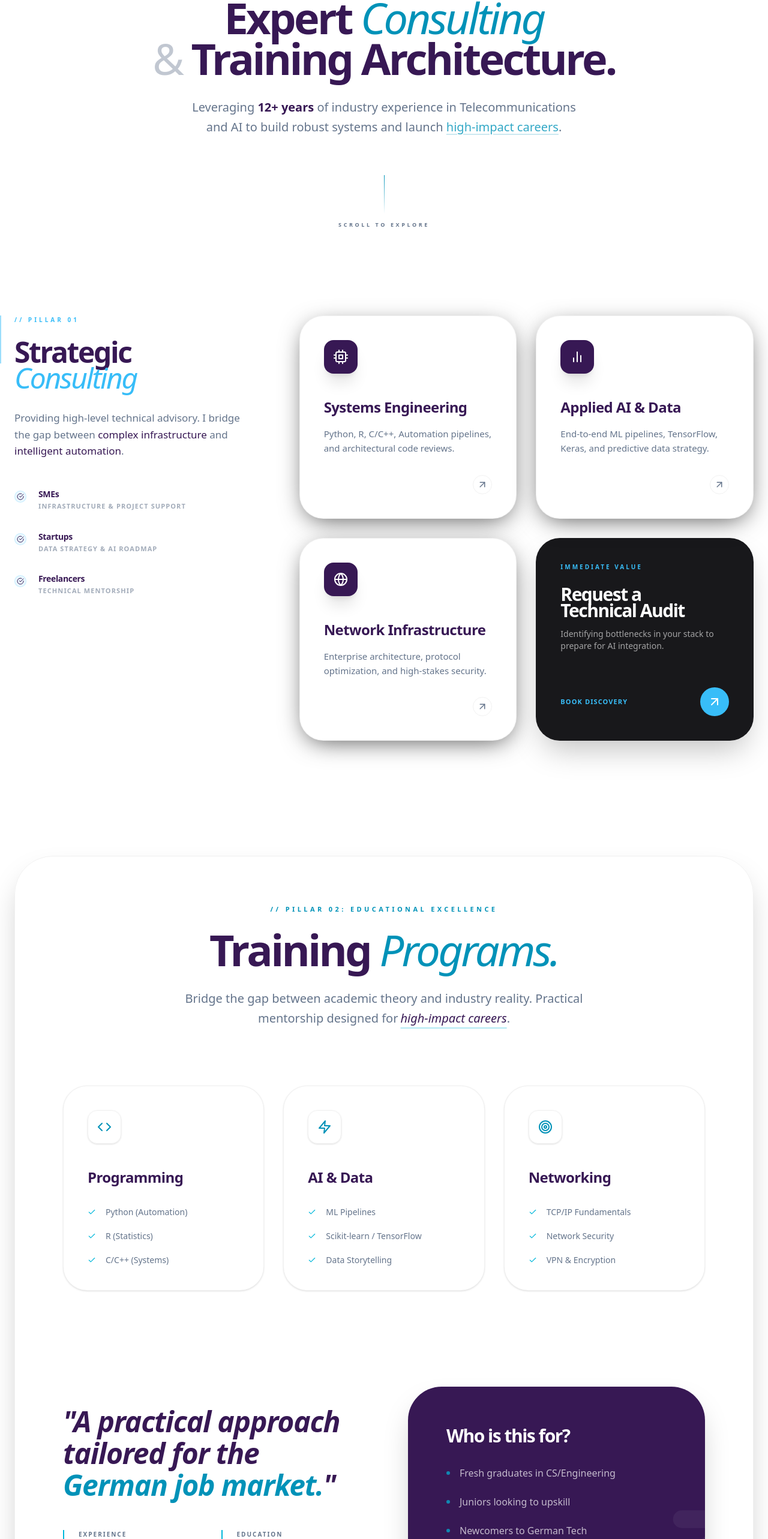
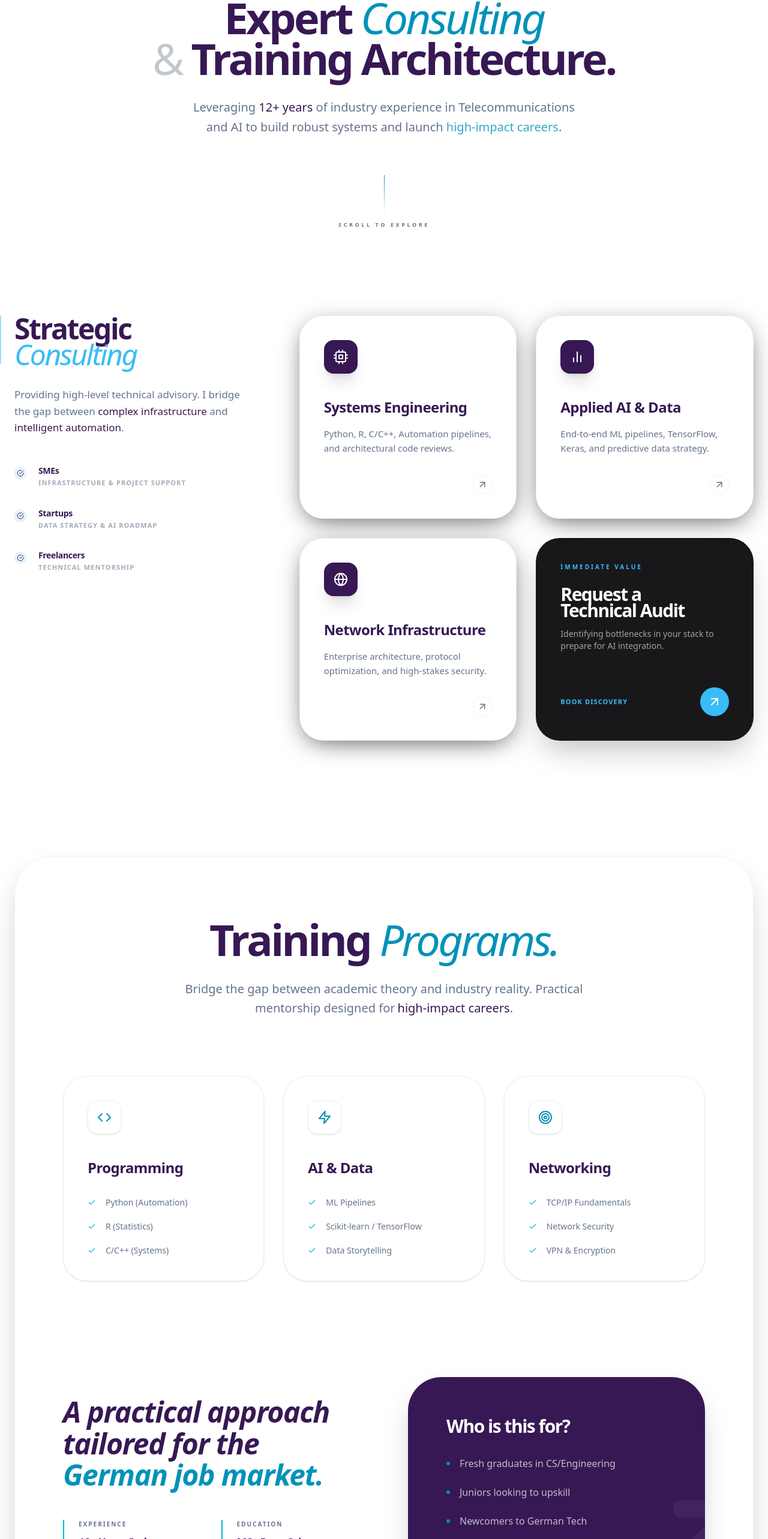
Before and after one commit to ayubliaqat/adamtech84, a Next.js app: page /services in a window 1280 px wide. Shown: the part 180-2746 px from the top of the page at 60% size. Built offline with nearby package versions, Linux system fonts and the light colour scheme.

Commit message:
everything is updated

```diff
--- a/src/components/about/ProfileCard.tsx
+++ b/src/components/about/ProfileCard.tsx
@@ -17,7 +17,7 @@ export default function ProfileCard() {
         <div className="relative w-44 h-44 md:w-52 md:h-52 rounded-full overflow-hidden border-4 border-white bg-white shadow-[0_0_20px_rgba(255,255,255,0.1)] transition-all duration-700 group-hover:border-cyan-500">
           <Image
             // Path corrected to match your file properties (lowercase .jfif)
-            src="/images/profile-adam.jfif"
+            src="/images/profile-adam.png"
             alt="Adam Tech Profile"
             fill
             className="object-cover transition-all duration-1000 scale-105 group-hover:scale-100 ease-out"
--- a/src/components/home/EngineeringDNA.tsx
+++ b/src/components/home/EngineeringDNA.tsx
@@ -85,7 +85,6 @@ export default function EngineeringDNA() {
               <div>
                 <div className="flex items-center justify-between mb-8">
                   <span className="font-mono text-cyan-500/50 text-[11px] font-bold group-hover:text-cyan-600 transition-colors">
-                    // {item.id}
                   </span>
                   <div className="w-1.5 h-1.5 rounded-full bg-cyan-500 opacity-0 group-hover:opacity-100 transition-opacity shadow-[0_0_10px_#06b6d4]" />
                 </div>
--- a/src/components/home/TheDualPath.tsx
+++ b/src/components/home/TheDualPath.tsx
@@ -72,9 +72,7 @@ export default function TheDualPath() {
             </div>
 
             <div className="relative z-10">
-              <span className="text-cyan-500 font-mono text-[10px] font-bold tracking-widest uppercase mb-4 block">
-                // Pillar 01
-              </span>
+
               <h3 className="text-3xl md:text-4xl font-bold text-foreground mb-4 tracking-tight">
                 Consulting <br />
                 <span className="text-cyan-600"></span>
@@ -108,9 +106,6 @@ export default function TheDualPath() {
             </div>
 
             <div className="relative z-10">
-              <span className="text-cyan-600 font-mono text-[10px] font-bold tracking-widest uppercase mb-4 block">
-                // Pillar 02
-              </span>
               <h3 className="text-3xl md:text-4xl font-bold text-foreground mb-4 tracking-tight">
                 Academy & <br />
                 <span className="text-cyan-500">Mentorship</span>
--- a/src/components/services/ServiceConsultancy.tsx
+++ b/src/components/services/ServiceConsultancy.tsx
@@ -47,11 +47,6 @@ export default function ServiceConsultancy() {
           >
             {/* Vertical Accent Line */}
             <div className="absolute -left-6 top-0 w-[2px] h-20 bg-accent opacity-50 hidden lg:block" />
-
-            <span className="text-accent font-black tracking-[0.4em] text-[10px] uppercase block mb-6">
-              // Pillar 01
-            </span>
-
             <h2
               id="consultancy-heading"
               className="text-4xl md:text-5xl font-bold tracking-tighter text-foreground leading-[0.9]"
@@ -62,12 +57,12 @@ export default function ServiceConsultancy() {
 
             <p className="mt-8 text-muted text-[17px] leading-relaxed font-light max-w-sm">
               Providing high-level technical advisory. I bridge the gap between
-              <span className="text-foreground font-medium">
+              <span className="text-foreground">
                 {" "}
                 complex infrastructure
               </span>{" "}
               and
-              <span className="text-foreground font-medium">
+              <span className="text-foreground ">
                 {" "}
                 intelligent automation
               </span>
--- a/src/components/services/ServiceHero.tsx
+++ b/src/components/services/ServiceHero.tsx
@@ -65,9 +65,9 @@ export default function ServiceHero() {
 
           {/* Description */}
           <p className="text-[17px] md:text-xl text-muted leading-relaxed max-w-2xl mx-auto font-light transition-colors duration-500">
-            Leveraging <span className="text-foreground font-semibold">12+ years</span> of industry experience in
+            Leveraging <span className="text-foreground">12+ years</span> of industry experience in
             Telecommunications and AI to build robust systems
-            and launch <span className="text-cyan-600/80 underline decoration-cyan-600/20 underline-offset-4">high-impact careers</span>.
+            and launch <span className="text-cyan-600/80 ">high-impact careers</span>.
           </p>
 
           {/* Scroll Indicator */}
--- a/src/components/services/ServiceTraining.tsx
+++ b/src/components/services/ServiceTraining.tsx
@@ -61,7 +61,6 @@ export default function ServiceTraining() {
             whileInView={{ opacity: 1 }}
             className="text-cyan-600 font-bold tracking-[0.4em] text-[10px] md:text-[11px] uppercase mb-6 block"
           >
-            // Pillar 02: Educational Excellence
           </motion.span>
 
           <h2
@@ -75,7 +74,7 @@ export default function ServiceTraining() {
           <p className="text-muted max-w-2xl text-[17px] md:text-xl font-light leading-relaxed transition-colors duration-500">
             Bridge the gap between academic theory and industry reality.
             Practical mentorship designed for
-            <span className="text-foreground font-medium italic underline underline-offset-8 decoration-cyan-500/30 ml-1">
+            <span className="text-foreground ml-1">
               high-impact careers
             </span>
             .
@@ -130,8 +129,8 @@ export default function ServiceTraining() {
             className="space-y-12"
           >
             <h3 className="text-3xl md:text-5xl font-bold italic text-foreground leading-[1.1] tracking-tight transition-colors duration-500">
-              &quot;A practical approach tailored for the{" "}
-              <span className="text-cyan-600">German job market.</span>&quot;
+              A practical approach tailored for the{" "}
+              <span className="text-cyan-600">German job market.</span>
             </h3>
 
             <div className="grid grid-cols-2 gap-x-8 gap-y-12">
```
Also changed, not shown: public/images/profile-adam.jfif (deleted), public/images/profile-adam.png (added).
